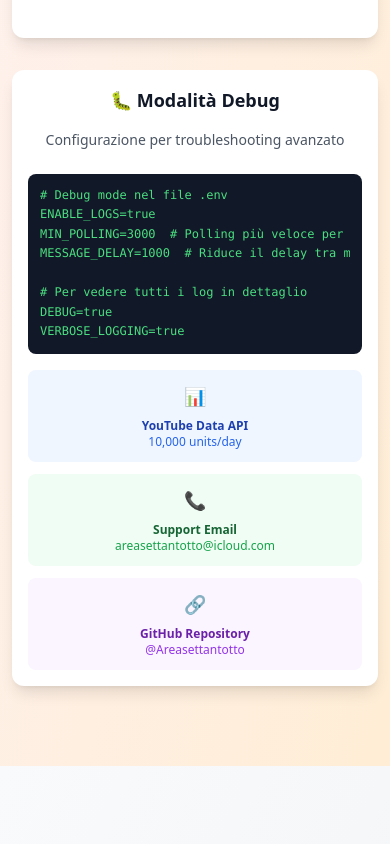
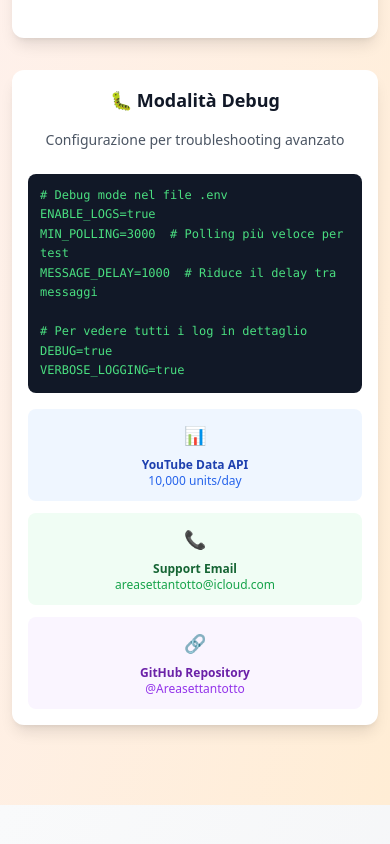
Before and after one commit to Areasettantotto/youtube-chat-bot-landing, a React (Vite) app: page / in a window 390 px wide. Shown: the part 7200-8044 px from the top of the page. Built offline with nearby package versions, Linux system fonts and the light colour scheme.

Commit message:
Fixed the selected id 3 spill from the right side on mobile devices

```diff
--- a/src/components/Troubleshooting.jsx
+++ b/src/components/Troubleshooting.jsx
@@ -173,8 +173,8 @@
                     💻 Comando da eseguire:
                   </h4>
                   <div className="bg-gray-900 rounded-lg p-3 sm:p-4 overflow-x-auto">
-                    <pre className="text-green-400 text-xs sm:text-sm leading-relaxed overflow-safe">
-                      <code>{activeItemData.code}</code>
+                    <pre className="text-green-400 text-xs sm:text-sm leading-relaxed overflow-safe whitespace-pre-wrap break-words max-w-full">
+                      <code className="break-words">{activeItemData.code}</code>
                     </pre>
                   </div>
                 </div>
@@ -198,8 +198,8 @@
           </div>
 
           <div className="bg-gray-900 rounded-lg p-3 sm:p-4 lg:p-6 overflow-x-auto">
-            <pre className="text-green-400 text-xs sm:text-sm leading-relaxed overflow-safe">
-              <code>{debugConfig.code}</code>
+            <pre className="text-green-400 text-xs sm:text-sm leading-relaxed overflow-safe whitespace-pre-wrap break-words max-w-full">
+              <code className="break-words">{debugConfig.code}</code>
             </pre>
           </div>
 
```
